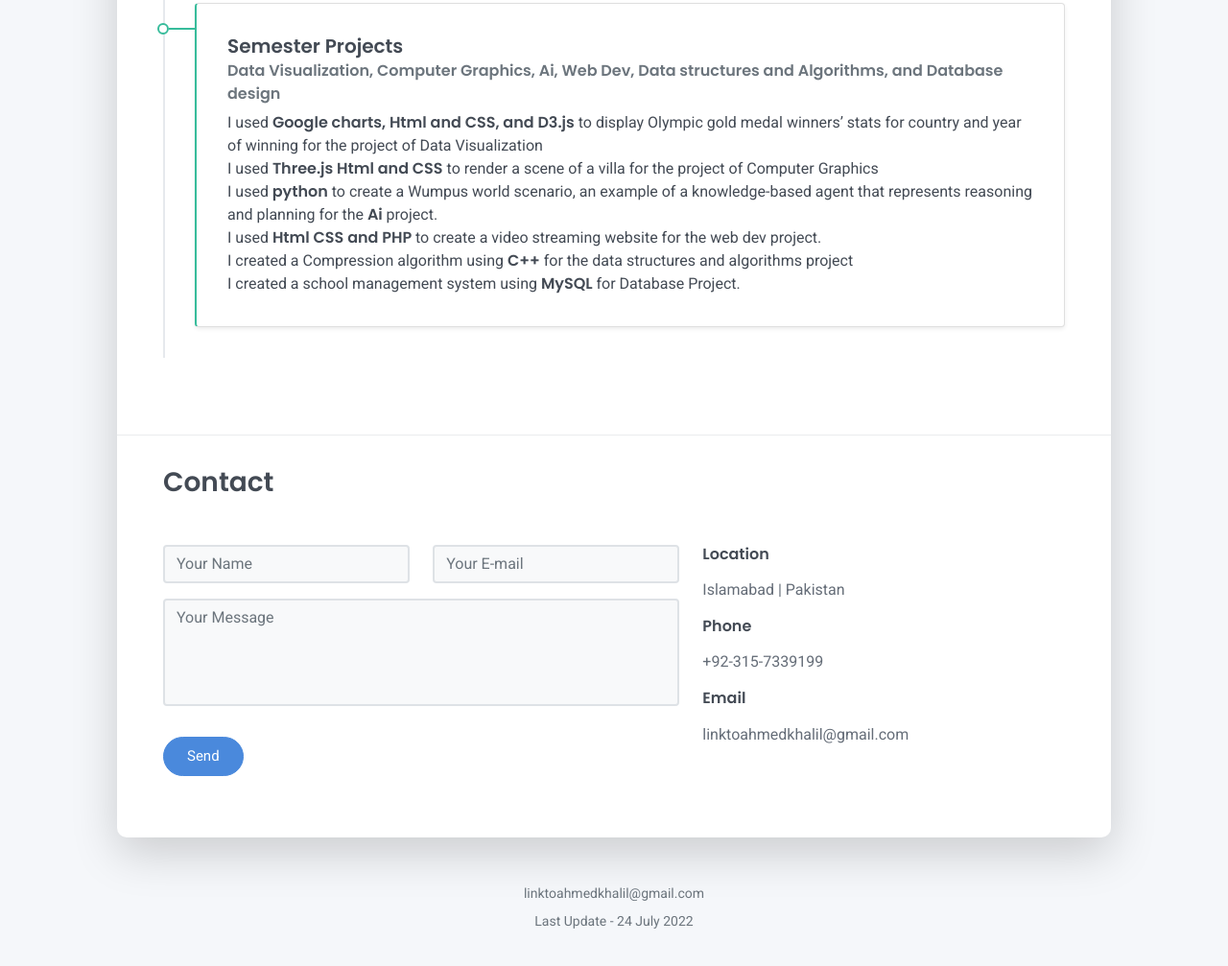
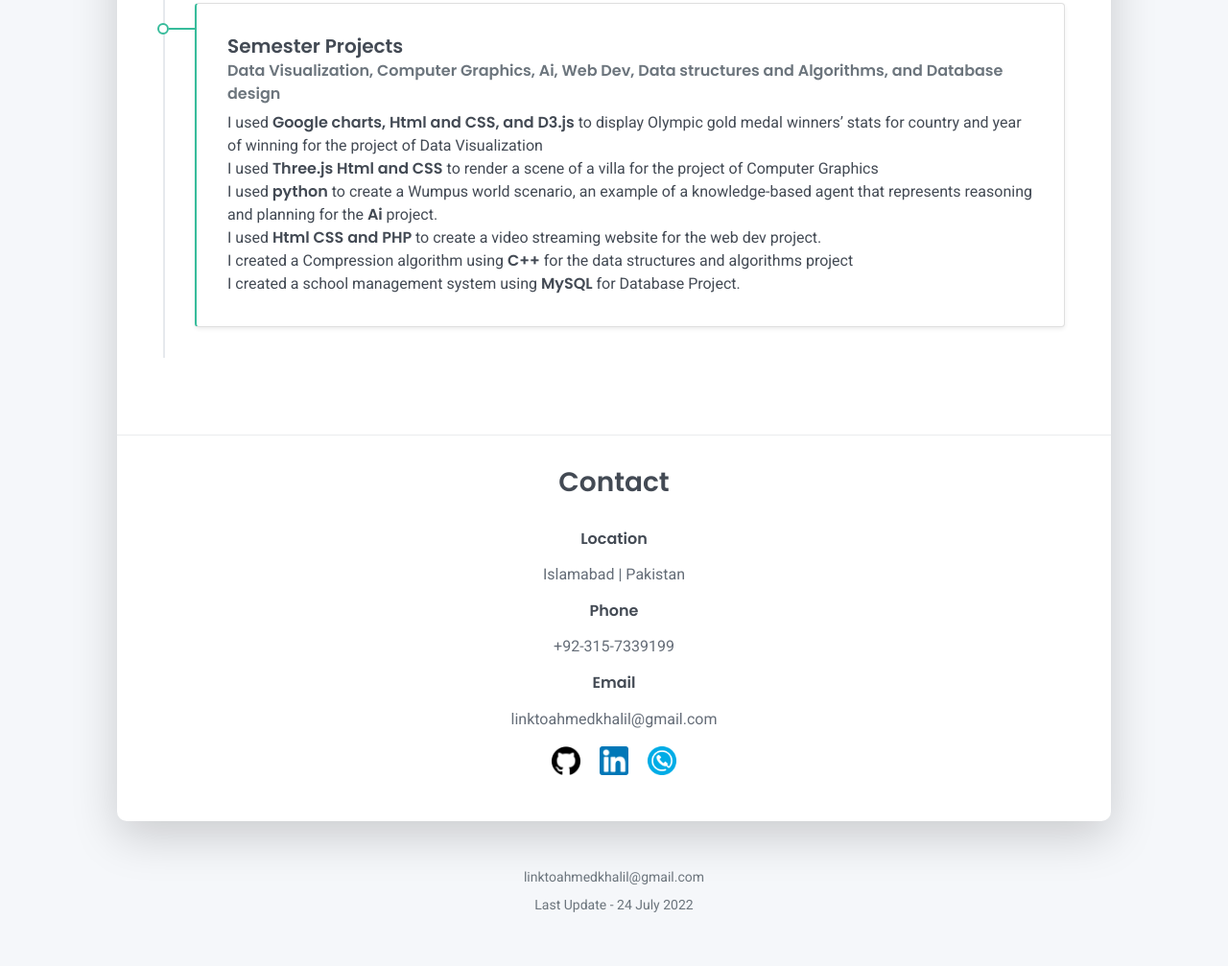
Before and after one commit to madebyahmed/madebyahmed.github.io, a plain HTML site: page index.html in a window 1280 px wide. Shown: the part 3288-4295 px from the top of the page at 96% size. Drawn offline with Linux system fonts and the light colour scheme.

Commit message:
removed formspree email

```diff
--- a/index.html
+++ b/index.html
@@ -56,30 +56,6 @@
 									<a href="https://www.linkedin.com/in/ahmed-khalil-3133a9196/"><img style="margin-right: 20px ;  height: 80px; width: 80px;" src="lin.png" alt="ahmed's gig hub"></a>
 									<a href="#contact"><img style="  height: 80px; width: 80px;" src="cont.png" alt="ahmed's gig hub"></a>
 							</div>
-								<!-- <div class="col-sm-4">
-									<div class="pb-1">Age</div>
-								</div>
-								<div class="col-sm-8">
-									<div class="pb-1 text-secondary">25</div>
-								</div>
-								<div class="col-sm-4">
-									<div class="pb-1">Email</div>
-								</div>
-								<div class="col-sm-8">
-									<div class="pb-1 text-secondary">linktoahmedkhalil@gmail.com</div>
-								</div>
-								<div class="col-sm-4">
-									<div class="pb-1">Phone</div>
-								</div>
-								<div class="col-sm-8">
-									<div class="pb-1 text-secondary">+92-315-7339199</div>
-								</div>
-								<div class="col-sm-4">
-									<div class="pb-1">Location</div>
-								</div>
-								<div class="col-sm-8">
-									<div class="pb-1 text-secondary">Islamabad | Pakistan</div>
-								</div> -->
 							</div>
 						</div>
 					</div>
@@ -210,26 +186,11 @@
 						</div>
 					</div>
 					<hr class="d-print-none" />
-					<div class="contant-section px-3 px-lg-4 pb-4" id="contact">
-						<h2 class="h3 text mb-3">Contact</h2>
-						<div class="row">
-							<div class="col-md-7 d-print-none">
-								<div class="my-2">
-									<form action="https://formspree.io/linktoahmedkhalil@gmail.com" method="POST">
-										<div class="row">
-											<div class="col-6">
-												<input class="form-control" type="text" id="name" name="name" placeholder="Your Name" required> </div>
-											<div class="col-6">
-												<input class="form-control" type="email" id="email" name="_replyto" placeholder="Your E-mail" required> </div>
-										</div>
-										<div class="form-group my-2">
-											<textarea class="form-control" style="resize: none;" id="message" name="message" rows="4" placeholder="Your Message" required></textarea>
-										</div>
-										<button class="btn btn-primary mt-2" type="submit">Send</button>
-									</form>
-								</div>
-							</div>
-							<div class="col">
+					<div class="contant-section px-3 px-lg-4 pb-4" style="display: flex; justify-content: center;" id="contact">
+
+						<div class="row text-center">
+							<h2 class="h3">Contact</h2>
+							<div class="col text-center" >
 								<div class="mt-2">
 									<h3 class="h6">Location</h3>
 									<div class="pb-2 text-secondary">Islamabad | Pakistan</div>
@@ -237,23 +198,14 @@
 									<div class="pb-2 text-secondary">+92-315-7339199</div>
 									<h3 class="h6">Email</h3>
 									<div class="pb-2 text-secondary">linktoahmedkhalil@gmail.com</div>
-								</div>
-							</div>
-							<div class="col d-none d-print-block">
-								<div class="mt-2">
-									<div>
-										<div class="mb-2">
-											<div class="text-dark"><i class="fab fa-twitter mr-1"></i><span>https://twitter.com/templateflip</span> </div>
+
+										<div style="display: flex; justify-content: center;">
+											<div style="display: flex ; flex-direction: row;" >
+												<a href="https://github.com/linktoahmad"><img style="margin-right: 20px ; height: 30px; width: 30px;" src="git.png" alt="ahmed's gig hub"></a>
+												<a href="https://www.linkedin.com/in/ahmed-khalil-3133a9196/"><img style="margin-right: 20px ;  height: 30px; width: 30px;" src="lin.png" alt="ahmed's gig hub"></a>
+												<a href="#contact"><img style="  height: 30px; width: 30px;" src="cont.png" alt="ahmed's gig hub"></a>
 										</div>
-										<div class="mb-2">
-											<div class="text-dark"><i class="fab fa-facebook mr-1"></i><span>https://www.facebook.com/templateflip</span> </div>
-										</div>
-										<div class="mb-2">
-											<div class="text-dark"><i class="fab fa-instagram mr-1"></i><span>https://www.instagram.com/templateflip</span> </div>
-										</div>
-										<div class="mb-2">
-											<div class="text-dark"><i class="fab fa-github mr-1"></i><span>https://github.com/templateflip</span> </div>
-										</div>
+
 									</div>
 								</div>
 							</div>
```
